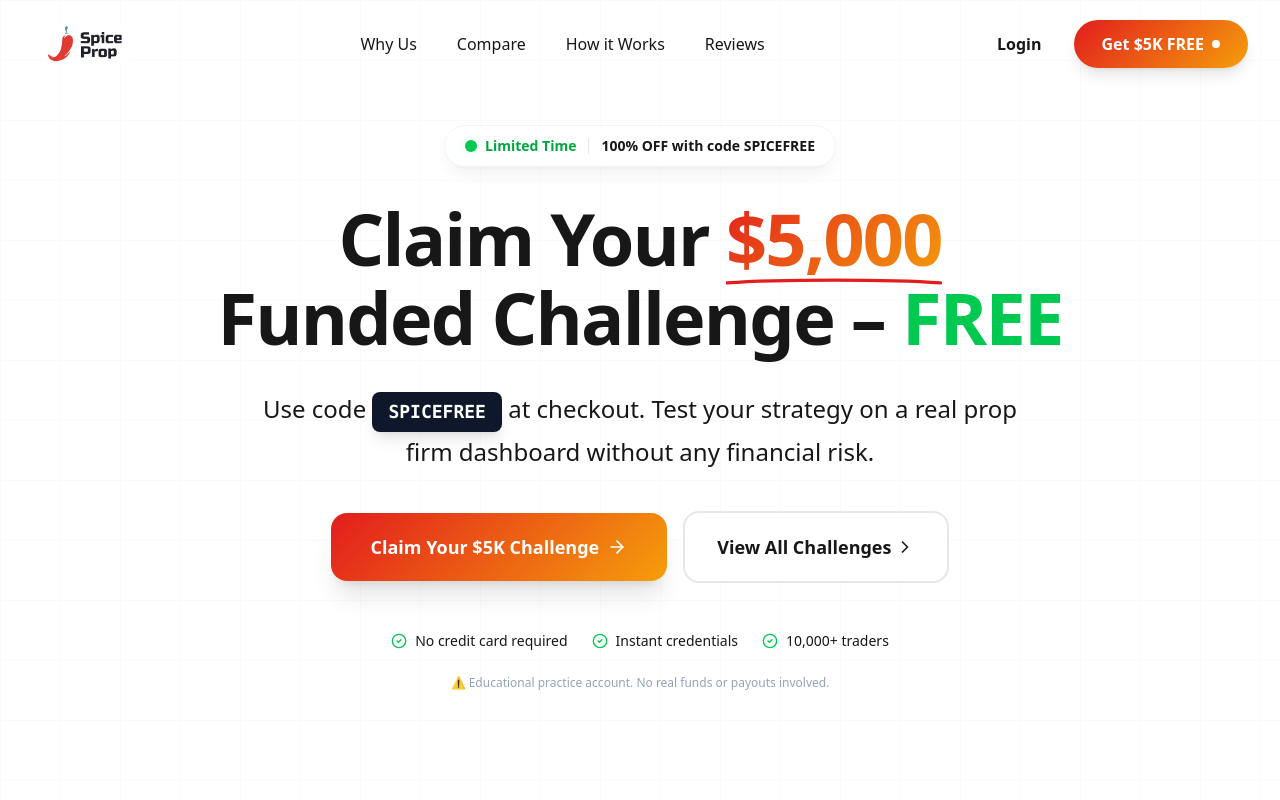
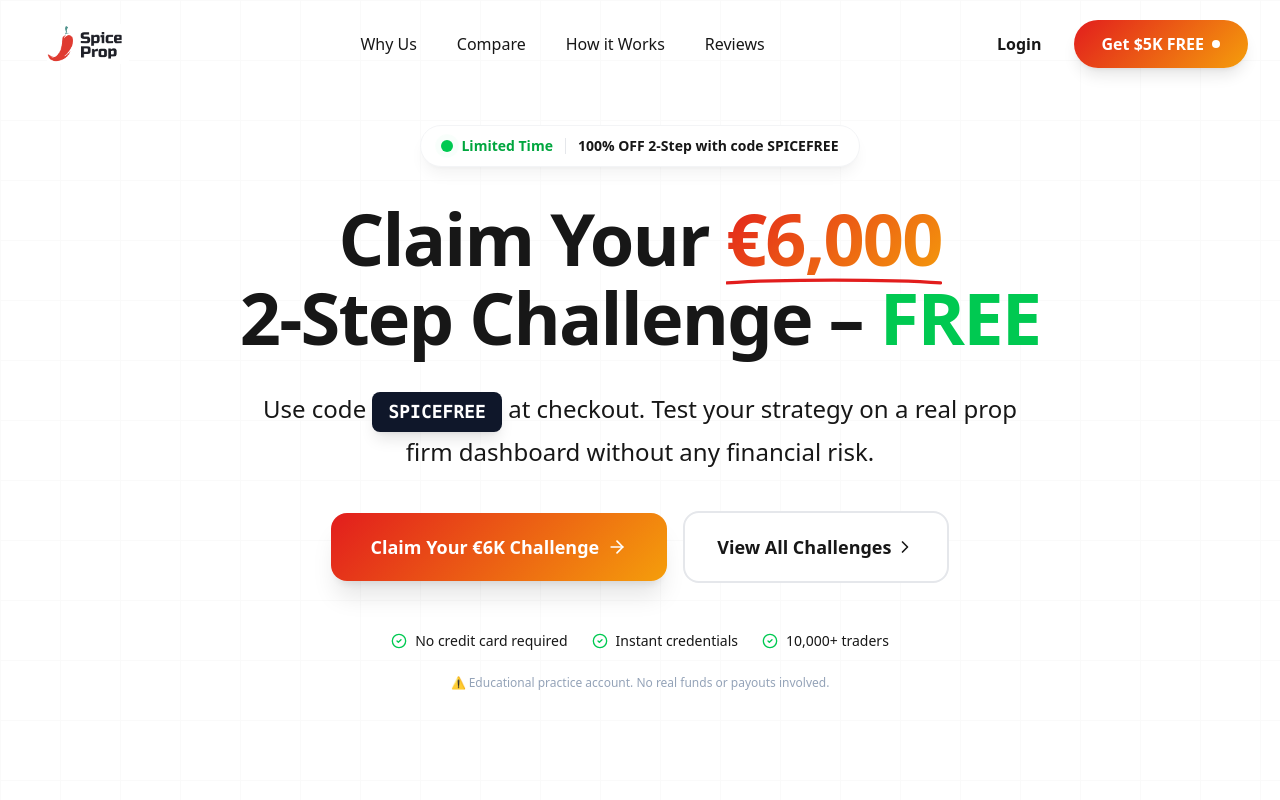
Before and after one commit to dihorulcristy/promo.spiceprop.com, a Next.js app: page / in a window 1280 px wide. Shown: the top 800 px of the page. Built offline with nearby package versions, Linux system fonts and the light colour scheme.

Commit message:
Update: 6K EUR 2-Step challenge with 100% discount

```diff
--- a/app/page.tsx
+++ b/app/page.tsx
@@ -11,7 +11,7 @@
     initial: { opacity: 0, y: 30 },
     whileInView: { opacity: 1, y: 0 },
     viewport: { once: true },
-    transition: { duration: 0.6, ease: "easeOut" }
+    transition: { duration: 0.6, ease: "easeOut" as const }
   };
 
   const staggerChildren = {
@@ -56,7 +56,7 @@
                   <span className="text-green-600 font-semibold text-sm">Limited Time</span>
                 </span>
                 <span className="w-px h-4 bg-gray-200"></span>
-                <span className="text-spice-dark font-bold text-sm">100% OFF with code SPICEFREE</span>
+                <span className="text-spice-dark font-bold text-sm">100% OFF 2-Step with code SPICEFREE</span>
               </motion.div>
 
               {/* Main Headline */}
@@ -68,7 +68,7 @@
               >
                 <span className="text-spice-dark">Claim Your </span>
                 <span className="relative inline-block">
-                  <span className="gradient-text">$5,000</span>
+                  <span className="gradient-text">€6,000</span>
                   <svg className="absolute -bottom-2 left-0 w-full" viewBox="0 0 200 8" fill="none">
                     <path d="M1 5.5C47 2 153 2 199 5.5" stroke="url(#underline-gradient)" strokeWidth="3" strokeLinecap="round" />
                     <defs>
@@ -80,7 +80,7 @@
                   </svg>
                 </span>
                 <br />
-                <span className="text-spice-dark">Funded Challenge – </span>
+                <span className="text-spice-dark">2-Step Challenge – </span>
                 <span className="text-green-500">FREE</span>
               </motion.h1>
 
@@ -107,7 +107,7 @@
               >
                 <a href="https://my.spiceprop.com/agent_pp.html?agent_pp=28203897" target="_blank" rel="noopener noreferrer" className="group relative w-full sm:w-auto px-10 py-5 text-white rounded-2xl font-bold text-lg shadow-xl hover:shadow-2xl hover:-translate-y-1 transition-all duration-300 overflow-hidden flex items-center justify-center" style={{ background: 'linear-gradient(135deg, #E21D1D 0%, #F59E0B 100%)' }}>
                   <span className="relative z-10 flex items-center justify-center gap-2">
-                    Claim Your $5K Challenge
+                    Claim Your €6K Challenge
                     <ArrowRight className="w-5 h-5 group-hover:translate-x-1 transition-transform" />
                   </span>
                   <div className="absolute inset-0 opacity-0 group-hover:opacity-100 transition-opacity duration-300" style={{ background: 'linear-gradient(135deg, #F59E0B 0%, #E21D1D 100%)' }}></div>
```
